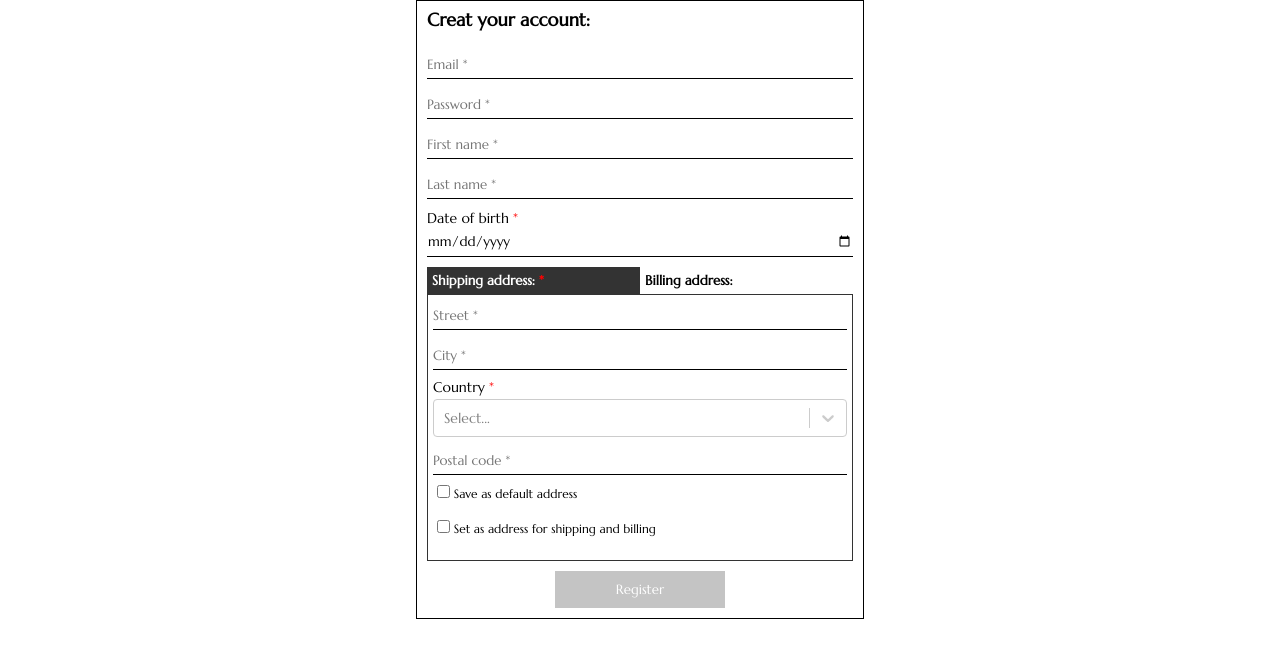
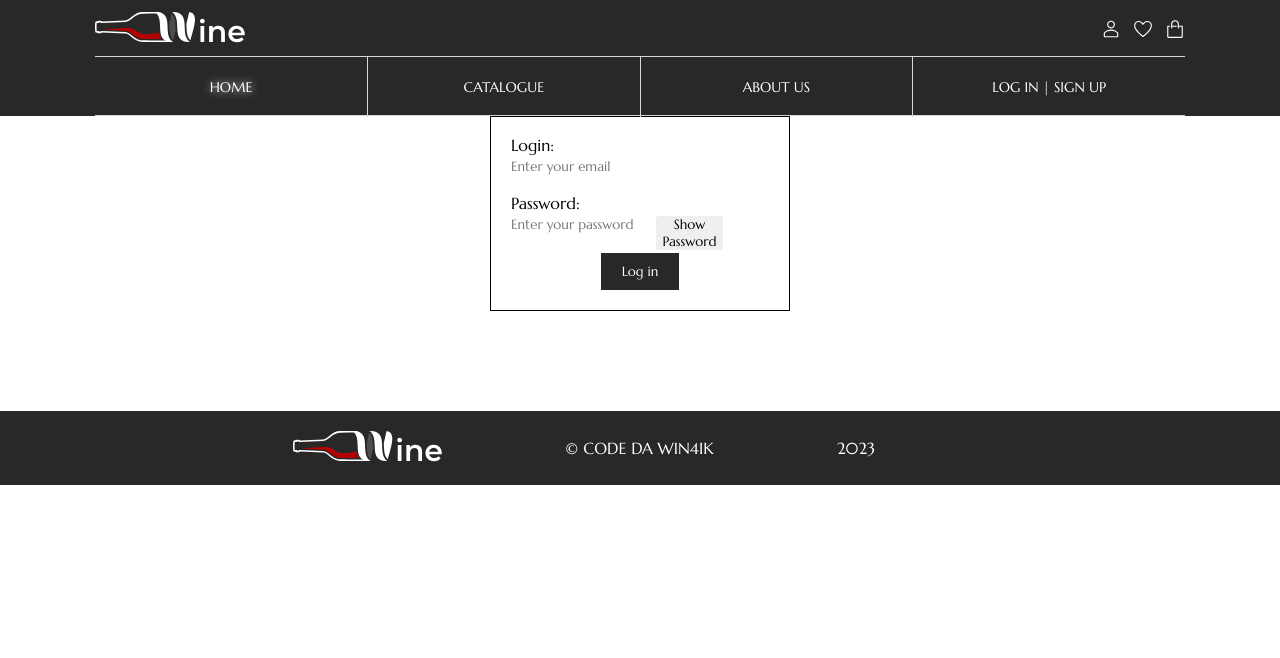
Before and after one commit to Oksandra/eCommerce-Application, a React (Create React App) app: page / in a window 1280 px wide. Shown: the top 658 px of the page. Built offline with nearby package versions, Linux system fonts and the light colour scheme.

Commit message:
fix: correct app

```diff
--- a/src/App.tsx
+++ b/src/App.tsx
@@ -1,20 +1,22 @@
 import React from 'react';
 import './App.scss';
-/* import { Route, Routes } from 'react-router-dom';
+import { Route, Routes } from 'react-router-dom';
 import { LayoutPage } from './containers/LayoutPage/LayoutPage';
-import { NotFoundPage } from './pages/NotFoundPage/NotFoundPage'; */
+import { NotFoundPage } from './pages/NotFoundPage/NotFoundPage';
+import { LoginForm } from './components/LoginForm/LoginForm';
 import RegistrationForm from './components/RegistrationForm/RegistrationForm';
 
 function App(): JSX.Element {
-  /* return (
+  return (
     <Routes>
       <Route path="/" element={<LayoutPage />}>
-        {/* <Route index element={<Main />} /> */ /* }
+        <Route path="/" element={<LoginForm />} />
+        <Route path="/" element={<RegistrationForm />} />
+        {/* <Route index element={<Main />} /> */}
         <Route path="*" element={<NotFoundPage />} />
       </Route>
     </Routes>
-  ); */
-  return <RegistrationForm />;
+  );
 }
 
 export default App;
```
